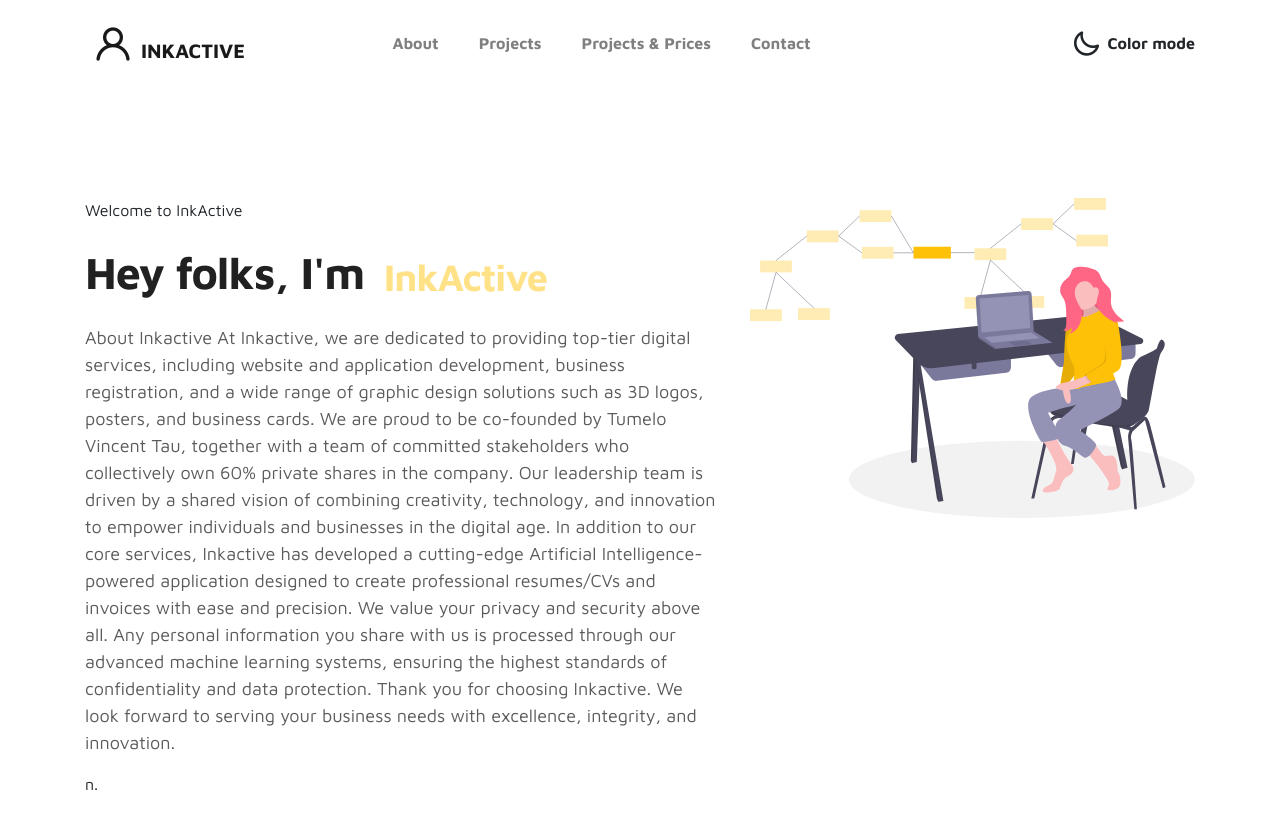
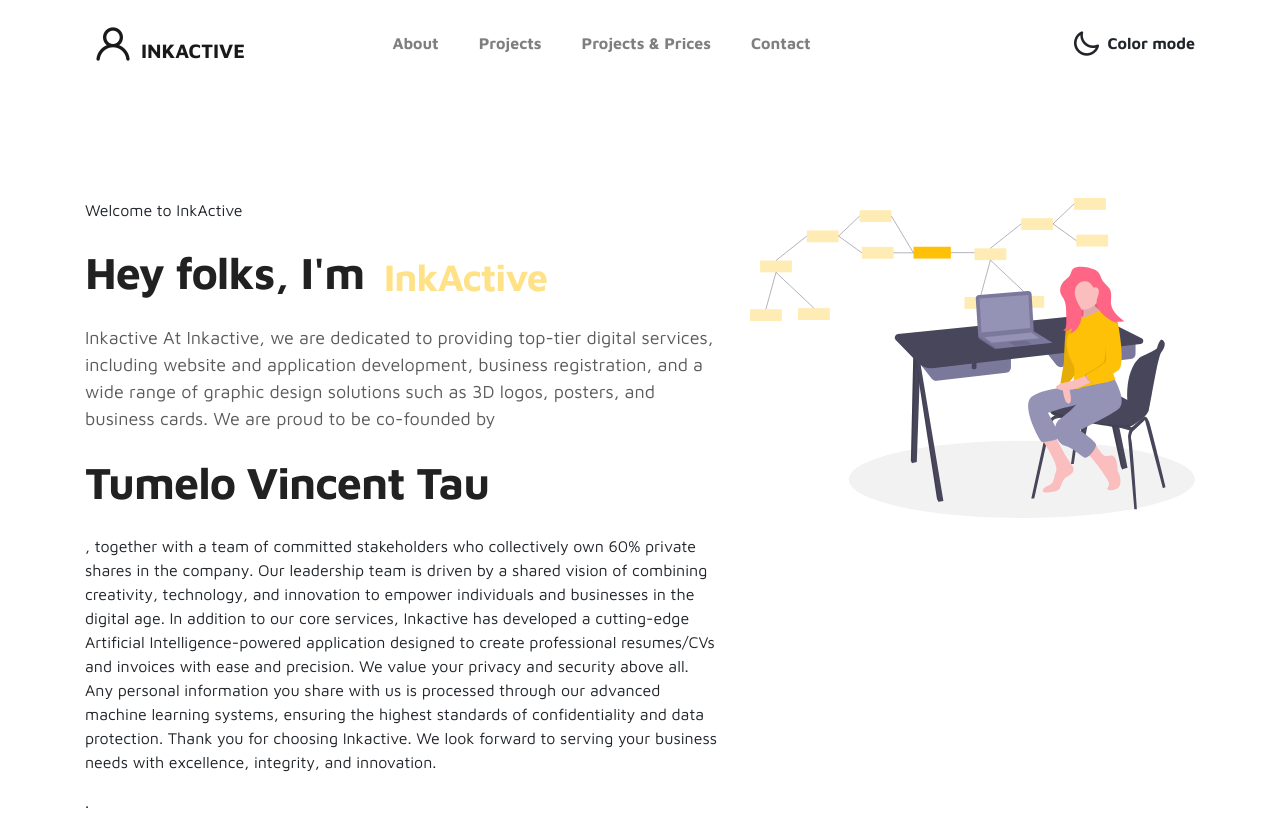
Before and after one commit to tumelovincent/inkactive, a plain HTML site: page index.html in a window 1280 px wide. Shown: the top 817 px of the page. Drawn offline with Linux system fonts and the light colour scheme.

Commit message:
Update index.html

```diff
--- a/index.html
+++ b/index.html
@@ -85,17 +85,17 @@ https://www.tooplate.com/view/2115-marvel
                         </h1>
                         <div>
                         <p>
-                        <p> About Inkactive
+                        <p>  Inkactive
 
 At Inkactive, we are dedicated to providing top-tier digital services, including website and application development, business registration, and a wide range of graphic design solutions such as 3D logos, posters, and business cards.
 
-We are proud to be co-founded by Tumelo Vincent Tau, together with a team of committed stakeholders who collectively own 60% private shares in the company. Our leadership team is driven by a shared vision of combining creativity, technology, and innovation to empower individuals and businesses in the digital age.
+We are proud to be co-founded by <h1>Tumelo Vincent Tau </h1>, together with a team of committed stakeholders who collectively own 60% private shares in the company. Our leadership team is driven by a shared vision of combining creativity, technology, and innovation to empower individuals and businesses in the digital age.
 
 In addition to our core services, Inkactive has developed a cutting-edge Artificial Intelligence-powered application designed to create professional resumes/CVs and invoices with ease and precision.
 
 We value your privacy and security above all. Any personal information you share with us is processed through our advanced machine learning systems, ensuring the highest standards of confidentiality and data protection.
 
-Thank you for choosing Inkactive. We look forward to serving your business needs with excellence, integrity, and innovation.  </p>n.</p>
+Thank you for choosing Inkactive. We look forward to serving your business needs with excellence, integrity, and innovation.  </p>.</p>
                         </p>
                         </div>
 
```
